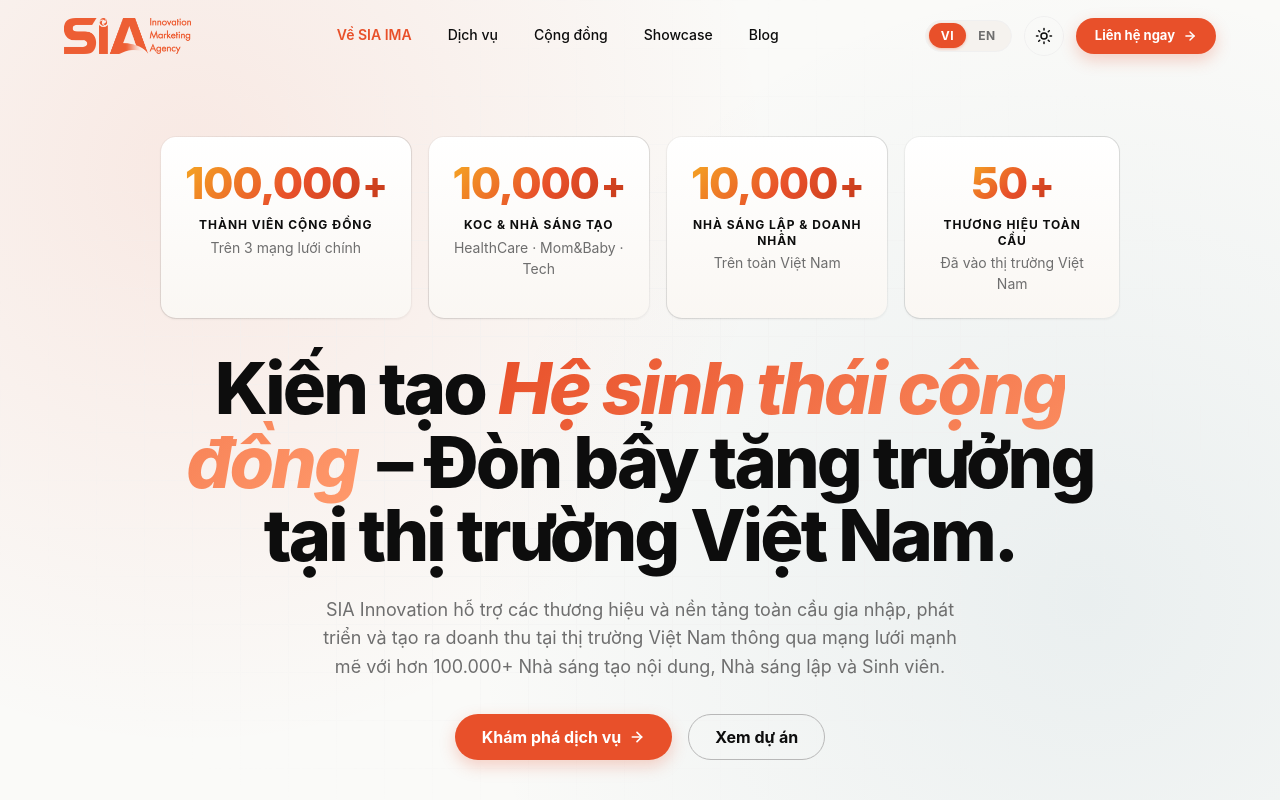
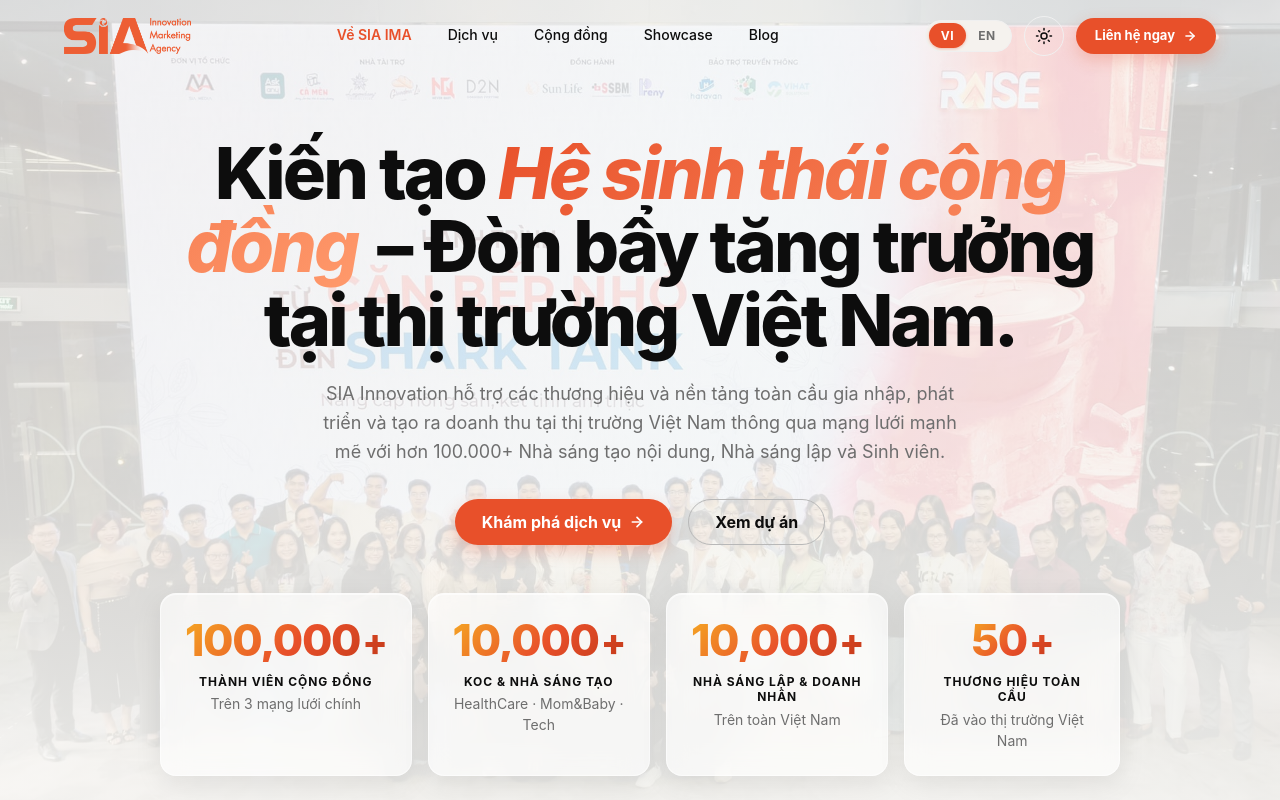
Before and after one commit to siaima/siaima-webv2.28, a plain HTML site: page index.html in a window 1280 px wide. Shown: the top 800 px of the page. Drawn offline with nearby package versions, Linux system fonts and the light colour scheme; a web font is replaced by a local one.

Commit message:
update 16h 28 thang 4

```diff
--- a/assets/js/main.js
+++ b/assets/js/main.js
@@ -83,16 +83,21 @@
   });
 
   // ===== Counter animation =====
+  // data-target (number) · data-prefix · data-suffix · data-decimals (default 0)
   gsap.utils.toArray('.counter').forEach(el => {
     const target = parseFloat(el.dataset.target || 0);
     const suffix = el.dataset.suffix || '';
     const prefix = el.dataset.prefix || '';
+    const decimals = parseInt(el.dataset.decimals || 0);
     const obj = { val: 0 };
     gsap.to(obj, {
       val: target, duration: 1.8, ease: 'power1.out',
       scrollTrigger: { trigger: el, start: 'top 85%' },
       onUpdate() {
-        el.textContent = prefix + Math.round(obj.val).toLocaleString('en-US') + suffix;
+        const v = decimals > 0
+          ? obj.val.toFixed(decimals)
+          : Math.round(obj.val).toLocaleString('en-US');
+        el.textContent = prefix + v + suffix;
       }
     });
   });
--- a/index.html
+++ b/index.html
@@ -31,6 +31,59 @@
       document.documentElement.setAttribute('data-theme', t);
     })();
   </script>
+
+  <!-- ═══════════ Page-specific: Hero photo bg + glass stat cards ═══════════ -->
+  <style>
+    /* Hero background — event photo + light overlay (scoped to home only) */
+    .section-hero .hero-bg {
+      background:
+        linear-gradient(180deg, rgba(250,250,248,0.78) 0%, rgba(250,250,248,0.84) 55%, rgba(250,250,248,0.94) 100%),
+        radial-gradient(circle at 15% 20%, rgba(232,80,42,0.10) 0%, transparent 45%),
+        radial-gradient(circle at 85% 70%, rgba(44,110,138,0.08) 0%, transparent 50%),
+        url('assets/images/siamoment/HÀNH TRÌNH TỪ CĂN BẾP NHỎ ĐẾN SHARK TANK.jpg') center 30% / cover no-repeat;
+    }
+    [data-theme="dark"] .section-hero .hero-bg {
+      background:
+        linear-gradient(180deg, rgba(13,13,13,0.78) 0%, rgba(13,13,13,0.86) 55%, rgba(13,13,13,0.94) 100%),
+        radial-gradient(circle at 15% 20%, rgba(240,122,92,0.18) 0%, transparent 45%),
+        radial-gradient(circle at 85% 70%, rgba(114,174,200,0.12) 0%, transparent 50%),
+        url('assets/images/siamoment/HÀNH TRÌNH TỪ CĂN BẾP NHỎ ĐẾN SHARK TANK.jpg') center 30% / cover no-repeat;
+    }
+    /* Hide the grid texture overlay — let the photo be the texture */
+    .section-hero .hero-bg::before { display: none; }
+
+    /* Spacing for stats now placed AFTER CTA */
+    .section-hero .hero-stats {
+      margin-top: var(--space-12);
+      margin-bottom: 0;
+    }
+
+    /* Glass morphism for stat cards over photo */
+    .section-hero .hero-stat {
+      background: rgba(255, 255, 255, 0.65);
+      backdrop-filter: blur(14px) saturate(140%);
+      -webkit-backdrop-filter: blur(14px) saturate(140%);
+      border: 1px solid rgba(255, 255, 255, 0.55);
+      box-shadow:
+        0 1px 0 rgba(255,255,255,0.6) inset,
+        0 8px 28px rgba(13, 13, 13, 0.08);
+    }
+    [data-theme="dark"] .section-hero .hero-stat {
+      background: rgba(26, 26, 26, 0.55);
+      backdrop-filter: blur(14px) saturate(140%);
+      -webkit-backdrop-filter: blur(14px) saturate(140%);
+      border: 1px solid rgba(255, 255, 255, 0.10);
+      box-shadow:
+        0 1px 0 rgba(255,255,255,0.06) inset,
+        0 8px 28px rgba(0, 0, 0, 0.35);
+    }
+
+    /* Fallback for browsers without backdrop-filter (Firefox <103, etc.) */
+    @supports not ((backdrop-filter: blur(1px)) or (-webkit-backdrop-filter: blur(1px))) {
+      .section-hero .hero-stat { background: rgba(255, 255, 255, 0.92); }
+      [data-theme="dark"] .section-hero .hero-stat { background: rgba(26, 26, 26, 0.92); }
+    }
+  </style>
 </head>
 <body>
 
@@ -113,43 +166,6 @@
   <div class="hero-bg"></div>
   <div class="container">
     <div class="hero-inner">
-      <div class="hero-stats" data-hero>
-        <article class="hero-stat">
-          <div class="hero-stat__number">100,000<span class="hero-stat__plus">+</span></div>
-          <div class="hero-stat__label">
-            <span data-lang="vi">Thành viên cộng đồng</span><span data-lang="en" hidden>Community members</span>
-          </div>
-          <div class="hero-stat__sub">
-            <span data-lang="vi">Trên 3 mạng lưới chính</span><span data-lang="en" hidden>Across 3 core networks</span>
-          </div>
-        </article>
-        <article class="hero-stat">
-          <div class="hero-stat__number">10,000<span class="hero-stat__plus">+</span></div>
-          <div class="hero-stat__label">
-            <span data-lang="vi">KOC &amp; Nhà sáng tạo</span><span data-lang="en" hidden>KOC &amp; Creators</span>
-          </div>
-          <div class="hero-stat__sub">HealthCare · Mom&amp;Baby · Tech</div>
-        </article>
-        <article class="hero-stat">
-          <div class="hero-stat__number">10,000<span class="hero-stat__plus">+</span></div>
-          <div class="hero-stat__label">
-            <span data-lang="vi">Nhà sáng lập &amp; Doanh nhân</span><span data-lang="en" hidden>Founders &amp; Entrepreneurs</span>
-          </div>
-          <div class="hero-stat__sub">
-            <span data-lang="vi">Trên toàn Việt Nam</span><span data-lang="en" hidden>Nationwide across Vietnam</span>
-          </div>
-        </article>
-        <article class="hero-stat">
-          <div class="hero-stat__number">50<span class="hero-stat__plus">+</span></div>
-          <div class="hero-stat__label">
-            <span data-lang="vi">Thương hiệu toàn cầu</span><span data-lang="en" hidden>Global brands served</span>
-          </div>
-          <div class="hero-stat__sub">
-            <span data-lang="vi">Đã vào thị trường Việt Nam</span><span data-lang="en" hidden>Entered the Vietnam market</span>
-          </div>
-        </article>
-      </div>
-
       <h1 class="hero-title" data-hero>
         <span data-lang="vi">Kiến tạo <em style="background: linear-gradient(135deg, var(--primary) 0%, #FF9A6C 100%); -webkit-background-clip: text; -webkit-text-fill-color: transparent; font-style:italic; padding-right:0.1em;">Hệ sinh thái cộng đồng</em> – Đòn bẩy tăng trưởng tại thị trường Việt Nam.</span>
         <span data-lang="en" hidden>We Build <em style="background: linear-gradient(135deg, var(--primary) 0%, #FF9A6C 100%); -webkit-background-clip: text; -webkit-text-fill-color: transparent; font-style:italic; padding-right:0.1em;">Community Ecosystems</em> That Drive Growth in Vietnam.</span>
@@ -170,6 +186,43 @@
           <span data-lang="vi">Xem dự án</span>
           <span data-lang="en" hidden>View projects</span>
         </a>
+      </div>
+
+      <div class="hero-stats" data-hero>
+        <article class="hero-stat">
+          <div class="hero-stat__number"><span class="counter" data-target="100000">0</span><span class="hero-stat__plus">+</span></div>
+          <div class="hero-stat__label">
+            <span data-lang="vi">Thành viên cộng đồng</span><span data-lang="en" hidden>Community members</span>
+          </div>
+          <div class="hero-stat__sub">
+            <span data-lang="vi">Trên 3 mạng lưới chính</span><span data-lang="en" hidden>Across 3 core networks</span>
+          </div>
+        </article>
+        <article class="hero-stat">
+          <div class="hero-stat__number"><span class="counter" data-target="10000">0</span><span class="hero-stat__plus">+</span></div>
+          <div class="hero-stat__label">
+            <span data-lang="vi">KOC &amp; Nhà sáng tạo</span><span data-lang="en" hidden>KOC &amp; Creators</span>
+          </div>
+          <div class="hero-stat__sub">HealthCare · Mom&amp;Baby · Tech</div>
+        </article>
+        <article class="hero-stat">
+          <div class="hero-stat__number"><span class="counter" data-target="10000">0</span><span class="hero-stat__plus">+</span></div>
+          <div class="hero-stat__label">
+            <span data-lang="vi">Nhà sáng lập &amp; Doanh nhân</span><span data-lang="en" hidden>Founders &amp; Entrepreneurs</span>
+          </div>
+          <div class="hero-stat__sub">
+            <span data-lang="vi">Trên toàn Việt Nam</span><span data-lang="en" hidden>Nationwide across Vietnam</span>
+          </div>
+        </article>
+        <article class="hero-stat">
+          <div class="hero-stat__number"><span class="counter" data-target="50">0</span><span class="hero-stat__plus">+</span></div>
+          <div class="hero-stat__label">
+            <span data-lang="vi">Thương hiệu toàn cầu</span><span data-lang="en" hidden>Global brands served</span>
+          </div>
+          <div class="hero-stat__sub">
+            <span data-lang="vi">Đã vào thị trường Việt Nam</span><span data-lang="en" hidden>Entered the Vietnam market</span>
+          </div>
+        </article>
       </div>
     </div>
   </div>
@@ -1115,9 +1168,9 @@
 <script src="https://cdn.jsdelivr.net/npm/swiper@11/swiper-bundle.min.js"></script>
 
 <!-- Project JS -->
-<script src="assets/js/theme.js?v=11"></script>
-<script src="assets/js/swiper-init.js?v=11"></script>
-<script src="assets/js/main.js?v=11"></script>
+<script src="assets/js/theme.js?v=13"></script>
+<script src="assets/js/swiper-init.js?v=13"></script>
+<script src="assets/js/main.js?v=13"></script>
 
 </body>
 </html>
```
Also changed, not shown: blog-detail.html (+3 -3 lines), blog.html (+3 -3 lines), community.html (+3 -3 lines), contact.html (+3 -3 lines), event-detail.html (+3 -3 lines), partnership.html (+3 -3 lines), services-event.html (+3 -3 lines), services-hub.html (+3 -3 lines), services-ima.html (+3 -3 lines), services.html (+3 -3 lines), showcase-detail.html (+3 -3 lines), showcase.html (+3 -3 lines), speaker.html (+2 -2 lines), .claude/settings.local.json.
